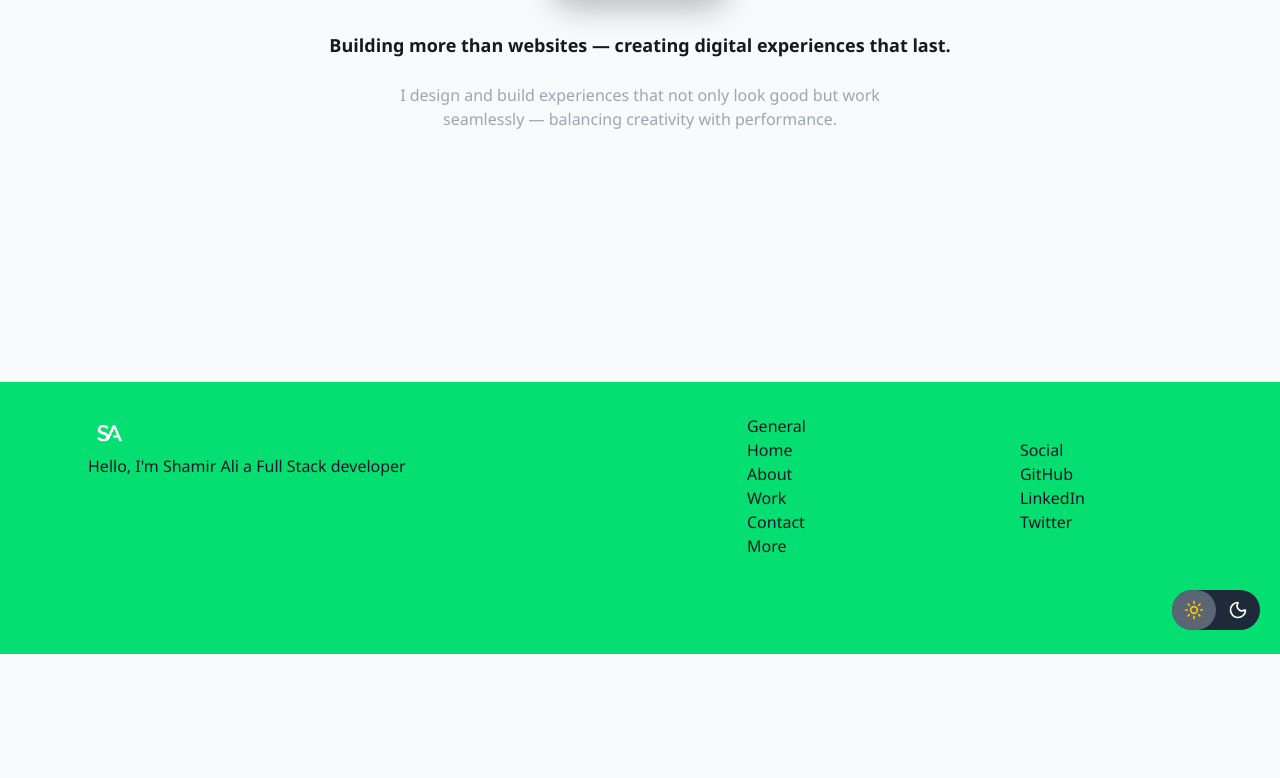
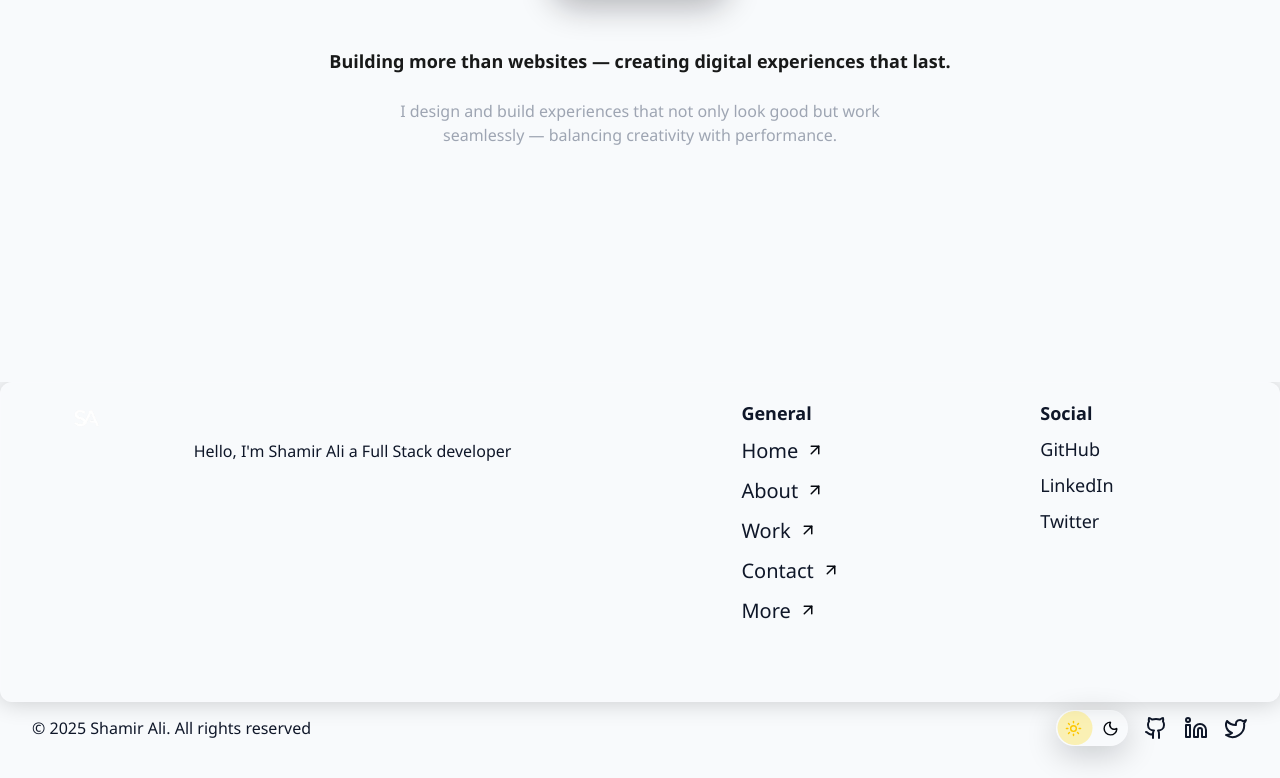
Before and after one commit to ShamirAli55/My-Personal-Portfolio, a React (Vite) app: page / in a window 1280 px wide. Shown: the part 4931-5709 px from the top of the page. Before the commit the page ends 5585 px from the top, so only its background shows below. Built offline with nearby package versions, Linux system fonts and the light colour scheme.

Commit message:
Footer Section Updated

```diff
--- a/src/components/Footer.jsx
+++ b/src/components/Footer.jsx
@@ -1,57 +1,73 @@
-import ThemeToggle from "./ThemeToggle"
-import {navItems} from "../constants"
+import ThemeToggle from "./ThemeToggle";
+import { navItems } from "../constants";
+import { NavLink } from "react-router-dom";
+import { Github, Linkedin, Twitter } from "lucide-react";
+import FooterButn from "./FooterButn";
 const Footer = () => {
+  const date = new Date();
 
   const Navigation = navItems.filter((item) => item.category === "Navigation");
-    const socialLinks = navItems.filter((item)=> item.category === "Social");
+  const socialLinks = navItems.filter((item) => item.category === "Social");
   return (
-    <section className="min-h-fit w-full overflow-hidden relative">
-
-        <div className="h-full w-full bg-green-400 px-22 py-8 relative">
-
-            <div className="flex justify-between text-left">
-
-                <div className="h-full w1/2 flex flex-col items-start justify-center">
-                <img src="/public/assets/logo.png" className="h-10 w-10 object-cover" alt="Logo png" />
+    <section className="min-h-fit w-full overflow-hidden relative bg-background">
+      <div
+        className="h-[40vh] w-full px-8 md:px-16 pt-4 pb-2 relative
+      bg-white/10 border border-primary-foreground/20
+        shadow-[0_0_25px_rgba(0,0,0,0.2)]
+        dark:shadow-[0_0_25px_rgba(255,255,255,0.15)]
+        rounded-xl"
+      >
+        <div className="h-full w-full flex flex-col md:flex-row ">
+          <div className="h-1/2 w-full md:h-full md:w-1/2  rounded-lg">
+            <div>
+              <img
+                src="/public/assets/logo.png"
+                className="h-10 w-10 object-cover"
+                alt="Logo"
+              />
               <p>Hello, I'm Shamir Ali a Full Stack developer</p>
             </div>
-
-                <div className="h-full w-1/2 flex items-center justify-around">
-
-                <div>
-
-                <div>
-                <p>General</p>
           </div>
 
+          <div className="h-1/2 w-full md:h-full md:w-1/2 rounded-lg">
+            <div className="flex items-start justify-around">
+              <div className="text-left">
+                <h1 className="text-lg font-bold">General</h1>
                 {Navigation.map((item, index) => (
-                    <div key={index}>
-                    <p>{item.name}</p>
-                    </div>
+                  <FooterButn name={item.name} to={item.href} key={index} />
                 ))}
               </div>
 
               <div>
-
-                <div>
-                <p>Social</p>
-                </div>
+                <h1 className="text-lg font-bold text-left">Social</h1>
                 {socialLinks.map((item, index) => (
-                    <div key={index}>
-                    <p>{item.name}</p>
-                    </div>
+                  <NavLink
+                    key={index}
+                    className="flex items-center gap-x-2 pt-2"
+                    to={item.href}
+                  >
+                    <h4 className="text-[10px] md:text-lg font-light">
+                      {item.name}
+                    </h4>
+                  </NavLink>
                 ))}
               </div>
-
             </div>
           </div>
-            <div className="py-8">
-        <ThemeToggle />
         </div>
       </div>
 
+      <div className="text-left flex items-center justify-between px-8 pb-8 pt-2">
+        <p>© {date.getFullYear()} Shamir Ali. All rights reserved</p>
+        <div className="flex items-center gap-x-4">
+          <ThemeToggle />
+          <Github />
+          <Linkedin />
+          <Twitter />
+        </div>
+      </div>
     </section>
-  )
-}
+  );
+};
 
-export default Footer
+export default Footer;
--- /dev/null
+++ b/src/components/FooterButn.jsx
@@ -0,0 +1,74 @@
+import { NavLink } from "react-router-dom";
+import { useRef, useEffect } from "react";
+import gsap from "gsap";
+import { ArrowUpRight } from "lucide-react";
+
+const FooterButn = ({ name, to }) => {
+  const txtRef = useRef(null);
+
+  const isMdUp = () =>
+    typeof window !== "undefined" &&
+    window.matchMedia("(min-width: 768px)").matches;
+
+  const handleEnter = () => {
+    if (!isMdUp() || !txtRef.current) return;
+    gsap.to(txtRef.current, {
+      top: "-70%",
+      duration: 0.5,
+      ease: "power2.out",
+    });
+  };
+
+  const handleLeave = () => {
+    if (!isMdUp() || !txtRef.current) return;
+    gsap.to(txtRef.current, {
+      top: "25%",
+      duration: 0.5,
+      ease: "power2.out",
+    });
+  };
+
+  useEffect(() => {
+    const sync = () => {
+      if (!txtRef.current) return;
+      if (isMdUp()) {
+        gsap.set(txtRef.current, { top: "25%" }); // text starts visible
+      } else {
+        gsap.set(txtRef.current, { clearProps: "top" });
+      }
+    };
+    sync();
+    window.addEventListener("resize", sync);
+    return () => window.removeEventListener("resize", sync);
+  }, []);
+
+  return (
+    <NavLink to={to} className="relative">
+      <div
+        onMouseEnter={handleEnter}
+        onMouseLeave={handleLeave}
+        className="px-12 py-4 transition-all h-10 w-full relative overflow-hidden text-left"
+      >
+        <div
+          ref={txtRef}
+          className="absolute flex flex-col gap-3 justify-start items-start left-0"
+        >
+          <span className="flex text-[10px] md:text-xl font-light">
+            <span>{name}</span>
+            <span className="my-1 mx-2">
+              <ArrowUpRight size={18} color="hsl(var(--opposite))" />
+            </span>
+          </span>
+          <span className="flex text-[10px] md:text-xl font-light">
+            <span>{name}</span>
+            <span className="my-1 mx-2">
+              <ArrowUpRight size={18} color="hsl(var(--opposite))" />
+            </span>
+          </span>
+        </div>
+      </div>
+    </NavLink>
+  );
+};
+
+export default FooterButn;
--- a/src/components/ThemeToggle.jsx
+++ b/src/components/ThemeToggle.jsx
@@ -12,11 +12,11 @@ const ThemeToggle = () => {
     if (Theme === "dark") {
       document.documentElement.classList.add("dark");
       setIsDarkMode(true);
-      gsap.set(ActiveTheme.current, { x: "50%" });
+      gsap.set(ActiveTheme.current, { x: "50%", backgroundColor: "rgba(59,130,246,0.4)" }); // blue
     } else {
       document.documentElement.classList.remove("dark");
       setIsDarkMode(false);
-      gsap.set(ActiveTheme.current, { x: "-50%" });
+      gsap.set(ActiveTheme.current, { x: "-50%", backgroundColor: "rgba(253,224,71,0.4)" }); // yellow
     }
   }, []);
 
@@ -27,6 +27,7 @@ const ThemeToggle = () => {
       setIsDarkMode(false);
       gsap.to(ActiveTheme.current, {
         x: "-50%",
+        backgroundColor: "rgba(253,224,71,0.4)", // yellow
         duration: 0.5,
         ease: "power2.inOut",
       });
@@ -36,6 +37,7 @@ const ThemeToggle = () => {
       setIsDarkMode(true);
       gsap.to(ActiveTheme.current, {
         x: "50%",
+        backgroundColor: "rgba(59,130,246,0.4)", // blue
         duration: 0.5,
         ease: "power2.inOut",
       });
@@ -44,22 +46,25 @@ const ThemeToggle = () => {
 
   return (
     <div>
-      <div className="absolute right-5 h-10 w-22 text-center rounded-full bg-gray-800 flex items-center justify-center  overflow-hidden">
+      <div className="relative h-9 w-18 text-center rounded-full flex items-center justify-center overflow-hidden shadow-[0_8px_32px_hsl(var(--opposite)/0.2)] bg-white/10 border border-primary-foreground/20">
+
         <div
           ref={ActiveTheme}
           className={cn(
-            "h-full w-1/2 rounded-full absolute bg-slate-300 opacity-35 pointer-events-none"
+            "h-full w-1/2 rounded-full absolute pointer-events-none transition-colors"
           )}
         ></div>
+
+        {/* Button */}
         <button
           onClick={HandleThemeToggle}
-          className="text-zinc-600 flex items-center relative z-10 p-3 w-full justify-between"
+          className="text-zinc-600 flex items-center relative z-10 p-2 w-full justify-between outline-0"
         >
           <span>
-            <Sun className="text-yellow-400" size={20} />
+            <Sun className="text-yellow-400" size={17} />
           </span>
           <span>
-            <Moon className="text-white" size={20} />
+            <Moon className="text-opposite" size={17} />
           </span>
         </button>
       </div>
--- a/src/sections/Contact.jsx
+++ b/src/sections/Contact.jsx
@@ -8,7 +8,7 @@ const Contact = () => {
         CODE <span className="text-blue-500">ANIMATE</span> CREATE
       </h1>
 
-      <div className="py-4">
+      <div className="py-8">
         <MagneticButton>
           <Button name={"Get In Touch"} to={"contact"} />
         </MagneticButton>
```
Lines whose indentation alone changed are shown as unchanged.
